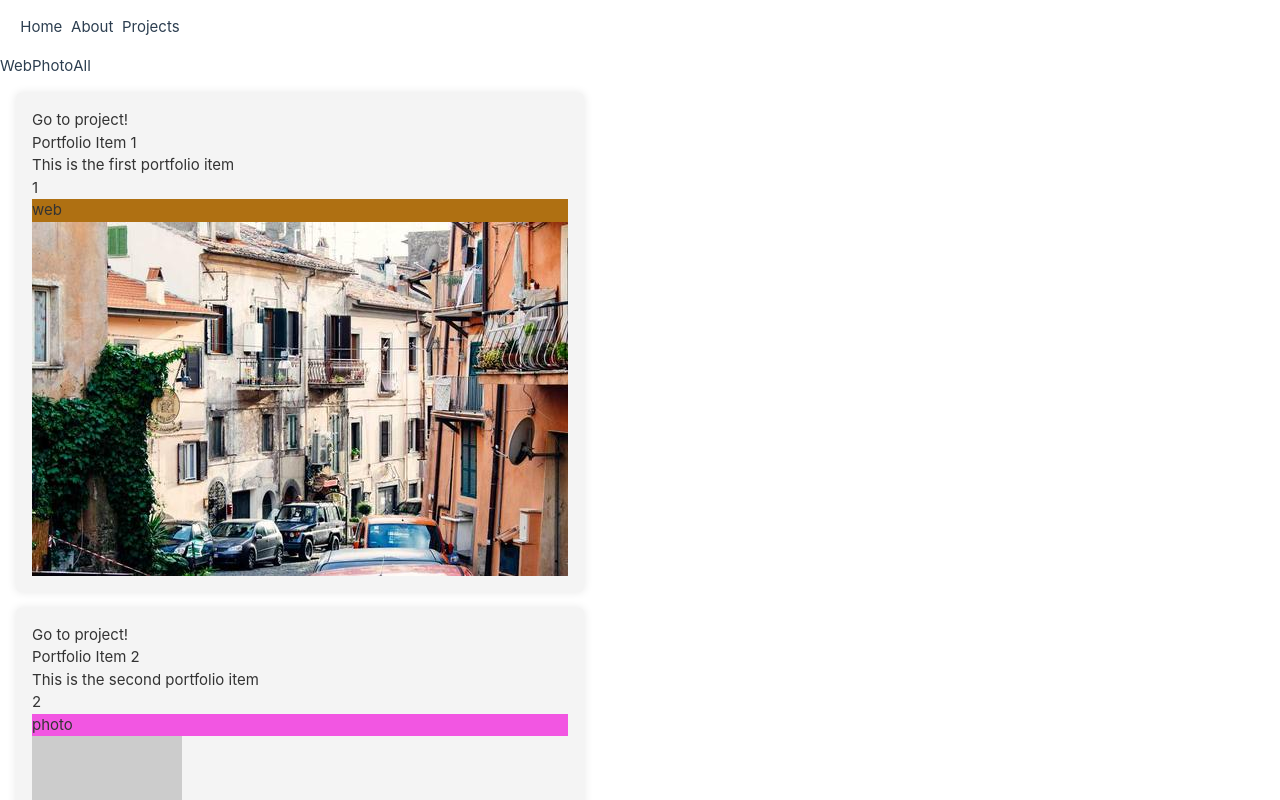
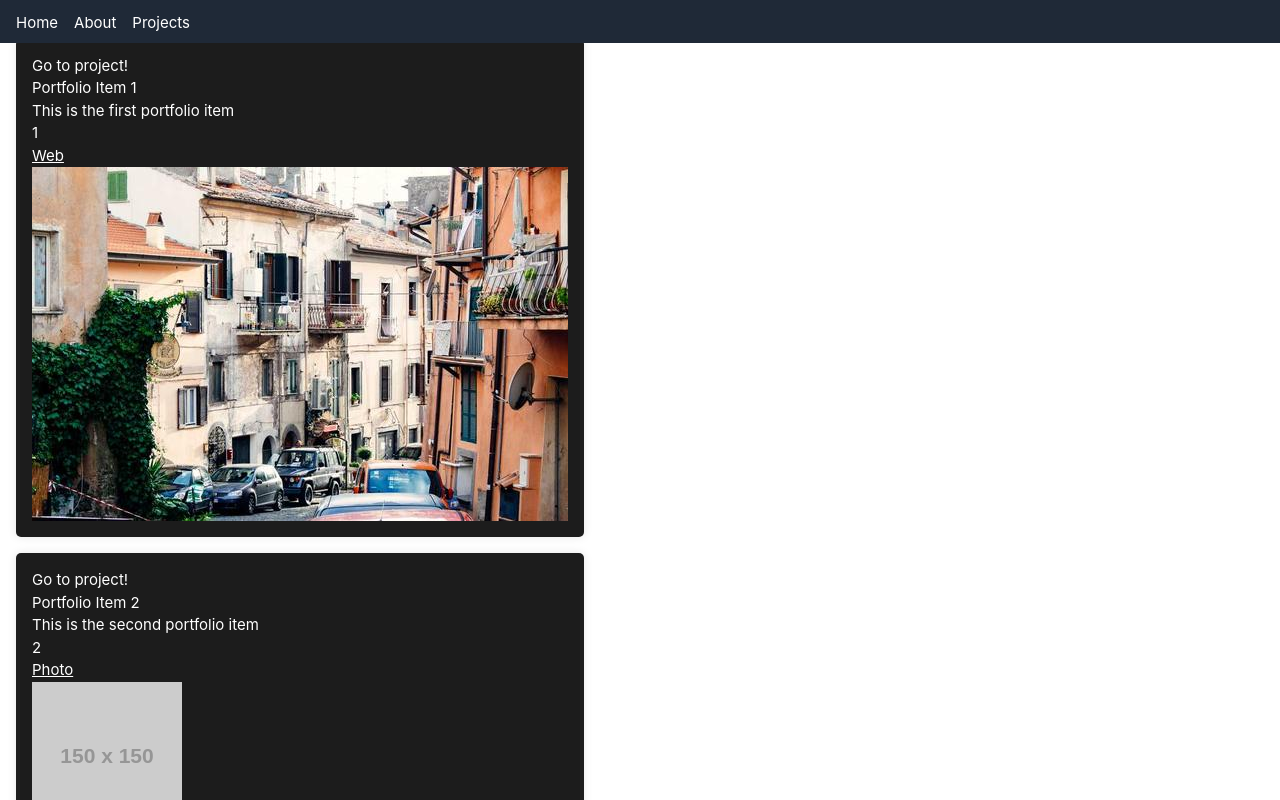
Before and after one commit to Sinyedu/SN-Portfolio, a Vue app: page /portfolio in a window 1280 px wide. Shown: the top 800 px of the page. Built offline with nearby package versions, Linux system fonts and the light colour scheme.

Commit message:
Coloring text and changing details

```diff
--- a/src/App.vue
+++ b/src/App.vue
@@ -4,11 +4,13 @@ import { RouterLink, RouterView } from 'vue-router'
 
 <template>
 <header>
-    <div class="navbar-wrapper">
-        <RouterLink to="/">Home</RouterLink>
-        <RouterLink to="/about">About</RouterLink>
-        <RouterLink to="/portfolio">Projects</RouterLink>
+  <div class="navbar-wrapper fixed top-0 w-full bg-gray-800 text-white flex justify-between items-center px-4 py-3 pb-2">
+    <div class="flex items-center">
+      <RouterLink to="/" class="mr-4">Home</RouterLink>
+      <RouterLink to="/about" class="mr-4">About</RouterLink>
+      <RouterLink to="/portfolio">Projects</RouterLink>
     </div>
+  </div>
 </header>
 <Transition mode="out-in" name="slide-fade">
   <RouterView/>
@@ -18,14 +20,6 @@ import { RouterLink, RouterView } from 'vue-router'
 h
 <style scoped>
 
-
-.navbar-wrapper {
-  position: inherit;
-  width: 25vh;
-  display: flex;
-  justify-content: space-around;
-  padding: 1rem;
-}
 .fade-enter-active, .fade-leave-active {
   transition: opacity 0.75s ease;
 }
--- a/src/modules/getPortfolio.js
+++ b/src/modules/getPortfolio.js
@@ -9,7 +9,7 @@ const portfolioItems = ref([
           title: 'Portfolio Item 1',
           description: 'This is the first portfolio item',
           image: image1,
-          category: 'web'
+          category: 'Web'
 
         },
         {
@@ -18,21 +18,21 @@ const portfolioItems = ref([
           description: 'This is the second portfolio item',
           image: 'https://via.placeholder.com/150',
           link: 'https://www.google.com',
-          category: 'photo'
+          category: 'Photo'
         },
         {
           id: 3,
           title: 'Portfolio Item 3',
           description: 'This is the third portfolio item',
           image: 'https://via.placeholder.com/150',
-          category: 'web'
+          category: 'Web'
         },
         {
           id: 4,
           title: 'Portfolio Item 4',
           description: 'This is the second portfolio item',
           image: 'https://via.placeholder.com/150',
-          category: 'photo'
+          category: 'Photo'
         }
       ])
 
--- a/src/views/PortfoliosView.vue
+++ b/src/views/PortfoliosView.vue
@@ -8,11 +8,11 @@
 
       <div v-for="portfolioItem in filteredPortfolioItems" :key="portfolioItem" class="card">
         <router-link :to="`/portfoliodetail/${portfolioItem.id}`">
-          Go to project!
+          <p class="text-white">Go to project!  </p>
         </router-link>
-        <h2>{{ portfolioItem.title }}</h2>
-        <p>{{ portfolioItem.description }}</p>
-        <p>{{ portfolioItem.id }}</p>
+        <h2 class="text-white">{{ portfolioItem.title }}</h2>
+        <p class="text-white">{{ portfolioItem.description }}</p>
+        <p class="text-white">{{ portfolioItem.id }}</p>
         <p :class="portfolioItem.category">{{ portfolioItem.category }}</p>
 
         <img :src="portfolioItem.image" alt="">
@@ -47,17 +47,19 @@
   <style lang="scss">
   .card {
     color:#333;
-    background-color: #f4f4f4;
+    background-color: #1c1c1c;
     padding: 1rem;
     margin: 1rem;
     border-radius: 5px;
     box-shadow: 0 0 10px rgba(0, 0, 0, 0.1);
   }
 
-  .web {
-    background-color: #af7012;
+  .Web {
+    color: white;
+    text-decoration: underline;
   }
-  .photo {
-    background-color: #f256e2;
+  .Photo {
+    color: white;
+    text-decoration: underline;
   }
   </style>
```
